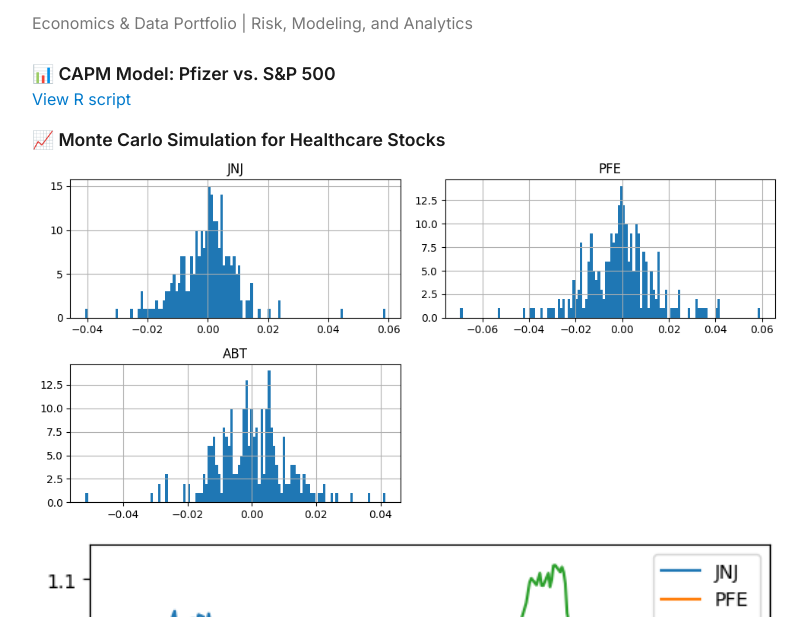
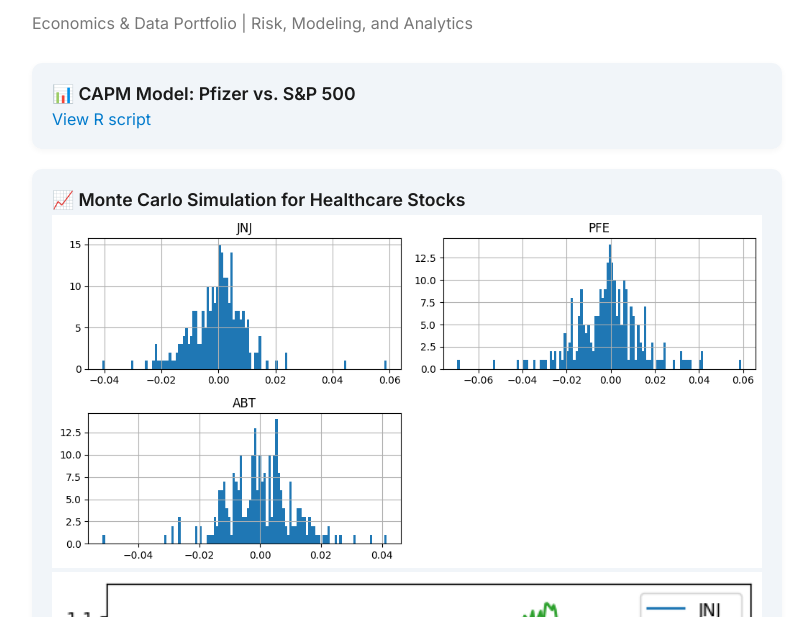
Before and after one commit to Santolalla18/github-Sebas-portfolio, a plain HTML site: page index.html in a window 1280 px wide. Shown: the part 183-800 px from the top of the page, without its empty margins (233-1040 px from the left). Drawn offline with Linux system fonts and the light colour scheme.

Commit message:
Update index.html

```diff
--- a/index.html
+++ b/index.html
@@ -5,6 +5,7 @@
   <title>Sebastian Fernandez Santolalla | Portfolio</title>
   <link href="https://fonts.googleapis.com/css2?family=Inter:wght@400;600&display=swap" rel="stylesheet">
   <style>
+
     body {
       margin: 0;
       font-family: 'Inter', sans-serif;
@@ -24,6 +25,14 @@
       padding: 40px;
       border-radius: 12px;
       box-shadow: 0 4px 12px rgba(0, 0, 0, 0.06);
+    }
+
+    .project {
+      margin-bottom: 40px;
+      padding: 20px;
+      border-radius: 10px;
+      background-color: #f1f5f9;
+      box-shadow: 0 2px 6px rgba(0, 0, 0, 0.04);
     }
 
     h1 {
```
